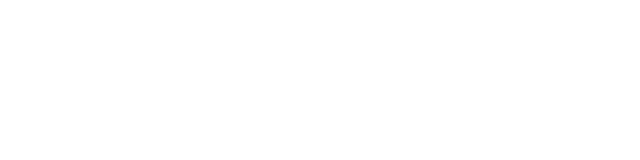
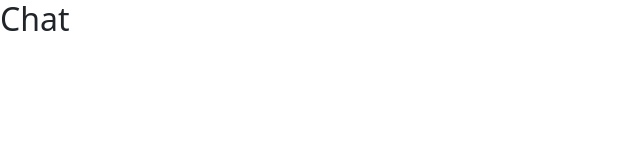
Before and after one commit to priyan1995/React-fundamenals, a React (Create React App) app: page /chat in a window 1280 px wide. Shown: the top 160 px of the page, without its empty margins (0-640 px from the left). Built offline with nearby package versions, Linux system fonts and the light colour scheme.

Commit message:
chat component routing added

```diff
--- a/src/App.js
+++ b/src/App.js
@@ -20,6 +20,7 @@ import { SlickSlider } from './components/Slick/SlickSlider';
 import { UserForm } from './components/User-form/UserForm';
 import { LazyLoadComponent } from './components/Lazy-Load/LazyLoad';
 import { Calculator } from './calculator';
+import { Chat } from './Chat/Chat';
 
 function App() {
 
@@ -95,6 +96,9 @@ function App() {
             <Calculator />
           </Route>
 
+          <Route path="/chat">
+            <Chat />
+          </Route>
 
 
         </Switch>
--- /dev/null
+++ b/src/Chat/Chat.jsx
@@ -0,0 +1,9 @@
+import React from 'react';
+
+export const Chat = () => {
+    return(
+        <>
+        <h2>Chat</h2>
+        </>
+    )
+}
--- a/src/components/Home.js
+++ b/src/components/Home.js
@@ -47,6 +47,10 @@ export const Home = () => {
                         <Link to="/calculator">Calculator</Link>
                     </li>
 
+                    <li>
+                        <Link to="/chat">Chat</Link>
+                    </li>
+
 
                 </ul>
 
```
Also changed, not shown: 1 other file (tests, documents, lock files or other folders).
